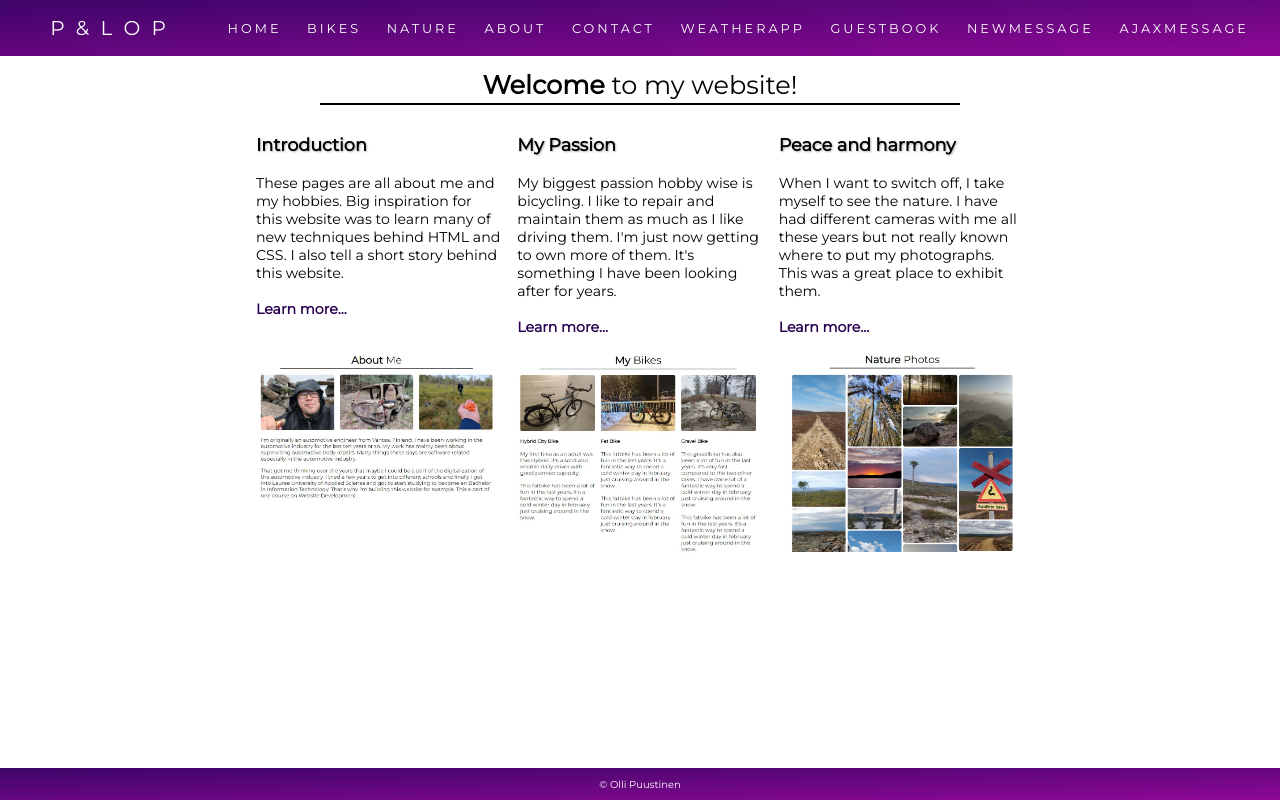
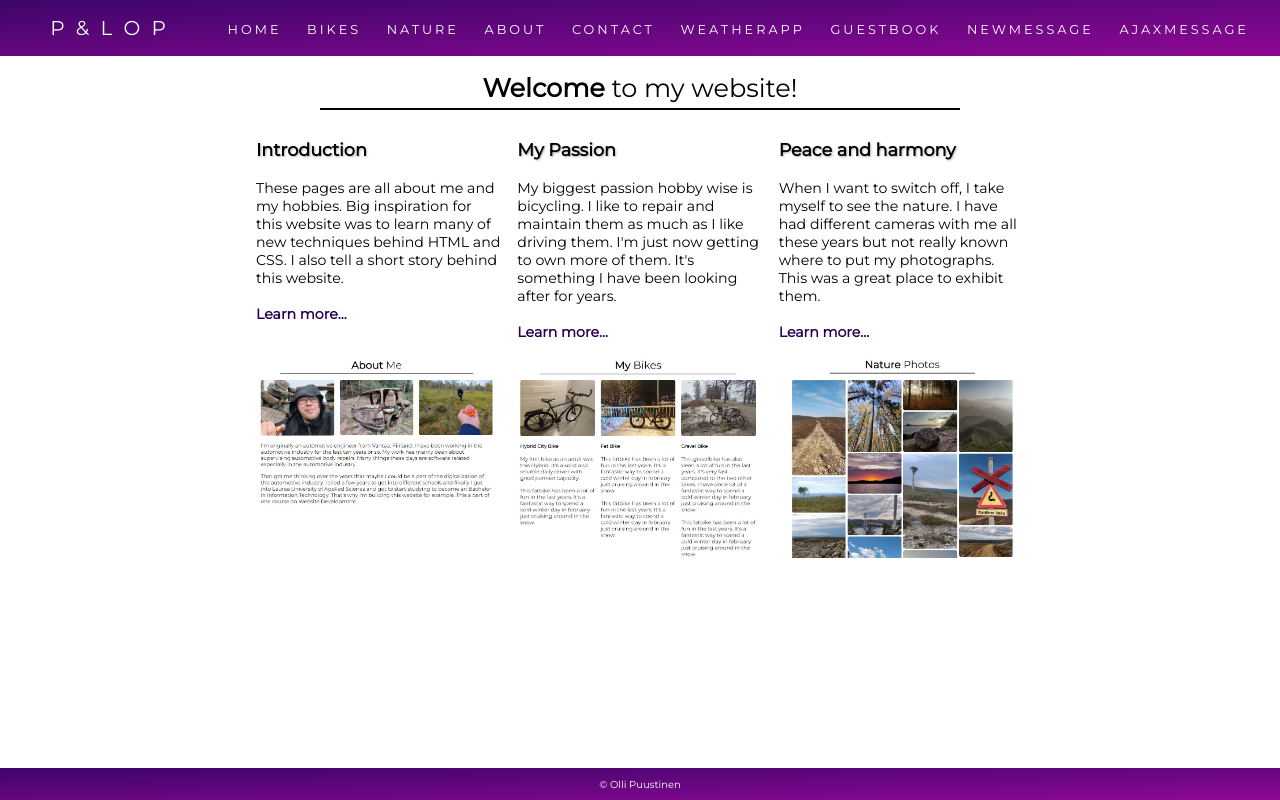
Before and after one commit to 0llipu/op-fs-project-1, a plain HTML site: page public/index.html in a window 1280 px wide. Drawn offline with Linux system fonts and the light colour scheme.

Commit message:
Condensing the style.css

```diff
--- a/public/style.css
+++ b/public/style.css
@@ -124,7 +124,7 @@ nav {
 	list-style: none;
 	margin: 0;
 	padding: 0;
-	line-height: 1;
+	line-height: normal;
 }
 .nav-links a {
 	text-decoration: none;
@@ -251,13 +251,13 @@ nav {
 	border-bottom: 2px solid var(--text-color-dark);
 	padding-bottom: 0.2em;
 	width: 50%;
-	line-height: 1;
+	line-height: normal;
 }
 
 .x-header h3 {
 	margin: 9vh 0 0.5em 0;
 	width: 50%;
-	line-height: 1;
+	line-height: normal;
 }
 .x-header span {
 	font-weight: 100;
```
